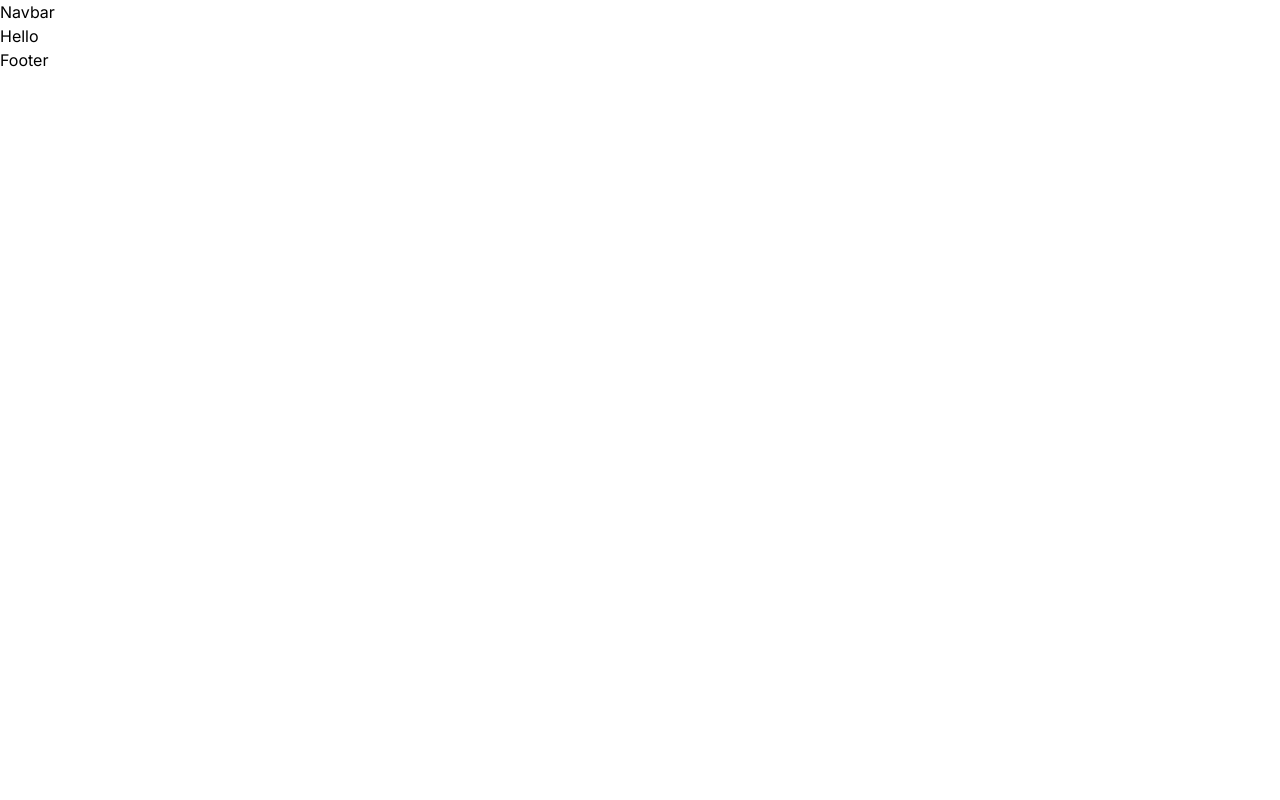
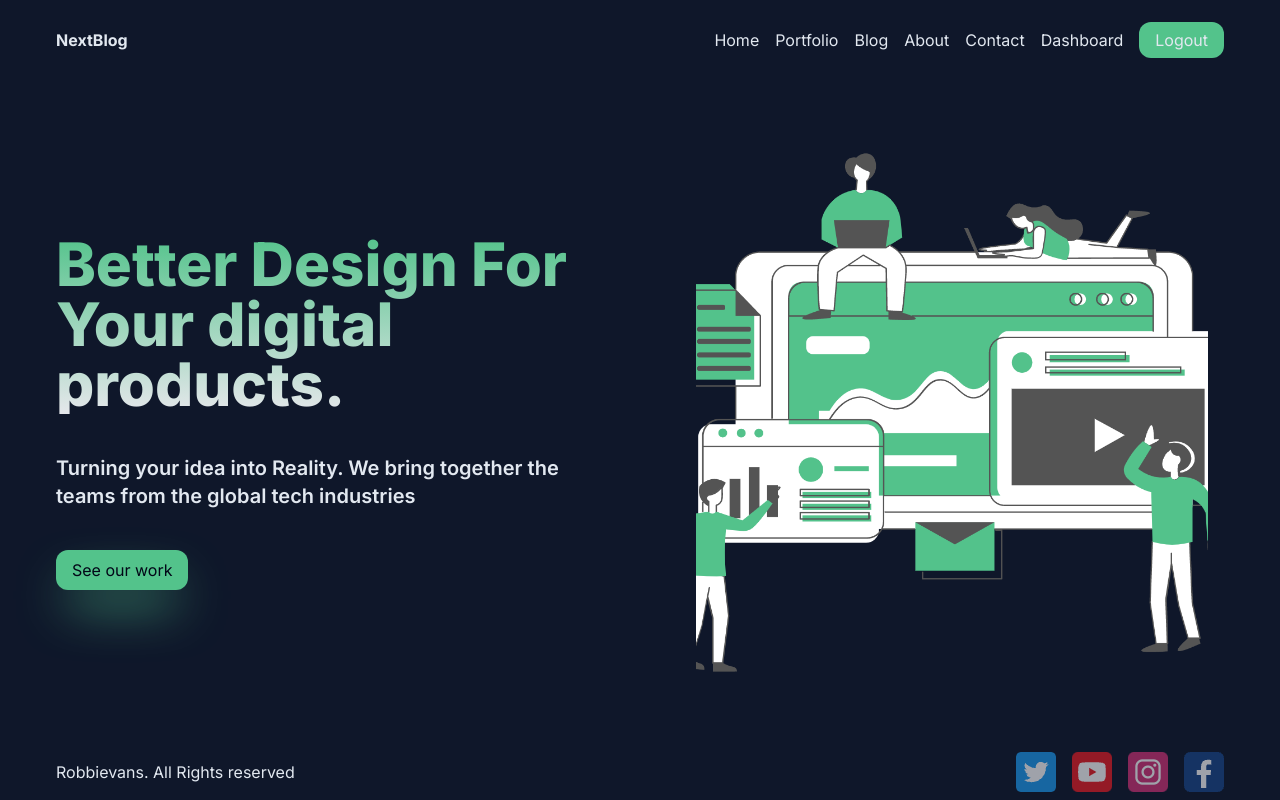
Before and after one commit to EvansRobbie/NextJs-Blog, a Next.js app: page / in a window 1280 px wide. Built offline with nearby package versions, Linux system fonts and the light colour scheme.

Commit message:
homepage commit

```diff
--- a/next.config.js
+++ b/next.config.js
@@ -1,4 +1,8 @@
 /** @type {import('next').NextConfig} */
-const nextConfig = {}
+const nextConfig = {
+    images:{
+        domains: ["images.pexels.com"]
+    }
+}
 
 module.exports = nextConfig
--- /dev/null
+++ b/src/app/contacts/loading.tsx
@@ -0,0 +1,9 @@
+import React from 'react'
+
+const Loading = () => {
+  return (
+    <div>Loading</div>
+  )
+}
+
+export default Loading
--- a/src/app/globals.css
+++ b/src/app/globals.css
@@ -1,3 +1,21 @@
 @tailwind base;
 @tailwind components;
 @tailwind utilities;
+
+@layer base{
+    * {
+        box-sizing: border-box;
+        padding: 0;
+        margin: 0;
+        --color-secondary: #53c38b;
+    }
+    html, body {
+        @apply bg-slate-900 w-screen max-w-full overflow-x-hidden text-slate-200
+    }
+    .title {
+        @apply bg-gradient-to-b from-[var(--color-secondary)] to-gray-200;
+        background-clip: text;
+        -webkit-background-clip: text;
+        -webkit-text-fill-color: transparent;
+    }
+}
--- a/src/app/layout.tsx
+++ b/src/app/layout.tsx
@@ -18,9 +18,11 @@ export default function RootLayout({
   return (
     <html lang="en">
       <body className={inter.className}>
-        <Navbar/>
-        {children}
-        <Footer/>
+        <div className='w-full min-h-screen max-w-[1200px] flex flex-col justify-between px-4 bg-slate-900 mx-auto'>
+          <Navbar />
+          {children}
+          <Footer/>
+        </div>
         </body>
     </html>
   )
--- a/src/app/page.tsx
+++ b/src/app/page.tsx
@@ -2,8 +2,16 @@ import Image from 'next/image'
 
 export default function Home() {
   return (
-    <main className="">
-      Hello
+    <main className="flex w-full h-full items-center gap-20">
+      <div className=' flex flex-col gap-10 flex-1'>
+        <h1 className='text-6xl font-extrabold   title'>Better Design For Your digital products.</h1>
+        <p className='text-xl font-semibold'>Turning your idea into Reality. We bring together the teams from the global tech industries</p>
+        <button className='py-2 rounded-xl text-slate-950 active:scale-110 hover:translate-x-2 duration-300 ease-in shadow-2xl shadow-secondary hover:shadow-slate-400 px-4 bg-secondary max-w-max'>See our work</button>
+      </div>
+      <div className='w-[70vw] h-[70vh] flex relative flex-1'>
+
+      <Image fill={true} className='object-cover px-4' src='/hero.png' alt='homepage'/>
+      </div>
     </main>
   )
 }
--- a/src/components/footer/Footer.tsx
+++ b/src/components/footer/Footer.tsx
@@ -1,8 +1,32 @@
+// 'use client'
+import Image from 'next/image'
+import Link from 'next/link'
 import React from 'react'
 
 const Footer = () => {
+    // console.log('first')
   return (
-    <div>Footer</div>
+    <footer className='flex justify-between items-center h-14'>
+        <div>Robbievans. All Rights reserved</div>
+        <div className='flex gap-4'>
+            <Link href='/' className='relative w-10 h-10'>
+                  <Image fill={true} className='opacity-60' src="/3.png"  alt='twitter'/>
+
+            </Link>
+            <Link href='/' className='relative w-10 h-10'>
+                  <Image fill={true} className='opacity-60' src="/4.png"  alt='youtube'/>
+
+            </Link>
+            <Link href='/' className='relative w-10 h-10'>
+                  <Image fill={true} className='opacity-60' src="/instagram.png"  alt='instagram'/>
+
+            </Link>
+            <Link href='/' className='relative w-10 h-10'>
+                  <Image fill={true} className='opacity-60' src="/facebook.png"  alt='instagram'/>
+
+            </Link>
+        </div>
+    </footer>
   )
 }
 
--- a/src/components/navbar/Navbar.tsx
+++ b/src/components/navbar/Navbar.tsx
@@ -1,9 +1,25 @@
-import React from 'react'
+"use client"
+import Link from "next/link";
+import React from "react";
+import { links } from "@/utils/data/Data";
+interface linkProps {
+  id: number;
+  title: string;
+  url: string;
+}
 
 const Navbar = () => {
   return (
-    <div>Navbar</div>
-  )
-}
+    <nav className="w-full h-20 flex items-center justify-between">
+      <Link className="font-bold font-lg" href={"/"}>NextBlog</Link>
+      <div className="flex gap-4 items-center">
+        {links.map((link: linkProps) => (
+          <Link key={link.id} href={link.url}>{link.title}</Link>
+        ))}
+      <button className="px-4 py-1.5 rounded-xl active:scale-105 bg-secondary text-center" onClick={()=> console.log("logged out")}>Logout</button>
+      </div>
+    </nav>
+  );
+};
 
-export default Navbar
+export default Navbar;
--- /dev/null
+++ b/src/utils/data/Data.ts
@@ -0,0 +1,32 @@
+export const links = [
+    {
+        id:1,
+        title: 'Home',
+        url: '/'
+    },
+    {
+        id:2,
+        title: 'Portfolio',
+        url: '/portfolio'
+    },
+    {
+        id:3,
+        title: 'Blog',
+        url: '/blog'
+    },
+    {
+        id:4,
+        title: 'About',
+        url: '/about'
+    },
+    {
+        id:5,
+        title: 'Contact',
+        url: '/contacts'
+    },
+    {
+        id:6,
+        title: 'Dashboard',
+        url: '/dashboard'
+    },
+]
--- a/tailwind.config.js
+++ b/tailwind.config.js
@@ -12,6 +12,15 @@ module.exports = {
         'gradient-conic':
           'conic-gradient(from 180deg at 50% 50%, var(--tw-gradient-stops))',
       },
+      textColor:{
+        "secondary": "var(--color-secondary)"
+      },
+      backgroundColor:{
+        "secondary": "var(--color-secondary)"
+      },
+      colors:{
+        "secondary": "var(--color-secondary)"
+      }
     },
   },
   plugins: [],
```
Also changed, not shown: public/facebook.png (added).
